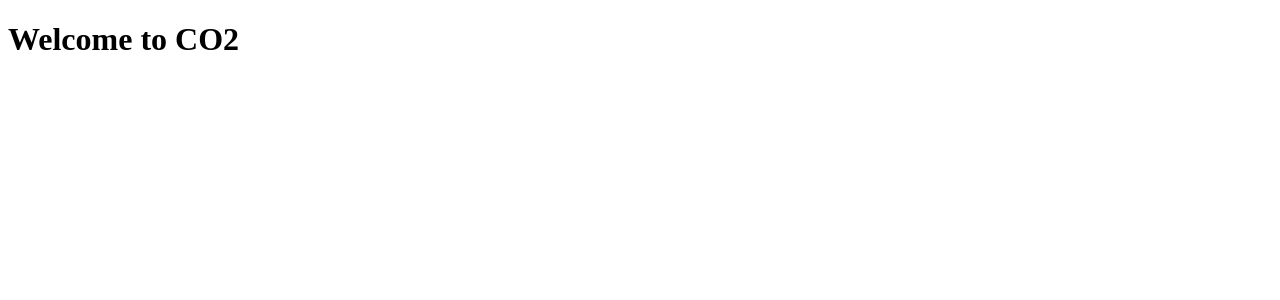
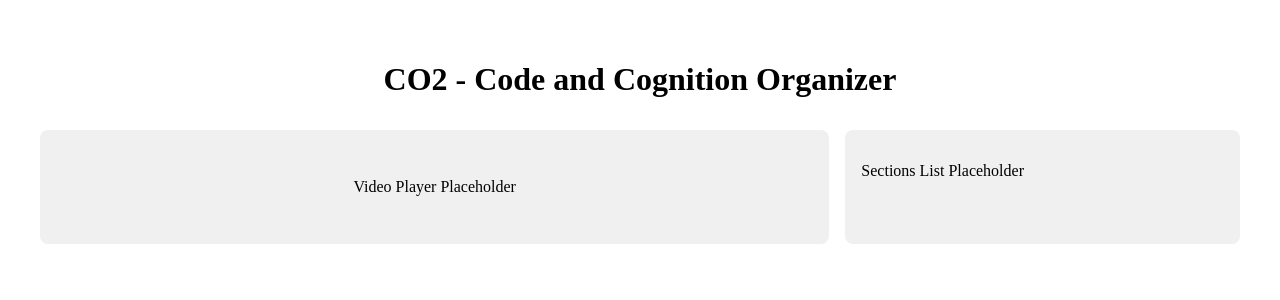
Before and after one commit to andysmith26/co2, a SvelteKit app: page / in a window 1280 px wide. Shown: the top 300 px of the page. Built offline with nearby package versions, Linux system fonts and the light colour scheme.

Commit message:
set up basic project structure

```diff
--- /dev/null
+++ b/src/lib/components/SectionsList.svelte
@@ -0,0 +1,16 @@
+<script>
+	// Empty for now
+</script>
+
+<div class="sections-list">
+	<p>Sections List Placeholder</p>
+</div>
+
+<style>
+	.sections-list {
+		background-color: #f0f0f0;
+		padding: 1rem;
+		border-radius: 0.5rem;
+		margin-top: 1rem;
+	}
+</style>
--- /dev/null
+++ b/src/lib/components/VideoPlayer.svelte
@@ -0,0 +1,16 @@
+<script>
+	// Empty for now
+</script>
+
+<div class="video-player">
+	<p>Video Player Placeholder</p>
+</div>
+
+<style>
+	.video-player {
+		background-color: #f0f0f0;
+		padding: 2rem;
+		border-radius: 0.5rem;
+		text-align: center;
+	}
+</style>
--- a/src/routes/+page.svelte
+++ b/src/routes/+page.svelte
@@ -1 +1,46 @@
-<h1>Welcome to CO2</h1>
+<script>
+	import VideoPlayer from '$lib/components/VideoPlayer.svelte';
+	import SectionsList from '$lib/components/SectionsList.svelte';
+</script>
+
+<main>
+	<h1>CO2 - Code and Cognition Organizer</h1>
+	<div class="container">
+		<VideoPlayer />
+		<SectionsList />
+	</div>
+</main>
+
+<style>
+	main {
+		max-width: 1200px;
+		margin: 0 auto;
+		padding: 2rem;
+	}
+
+	h1 {
+		text-align: center;
+		margin-bottom: 2rem;
+	}
+
+	.container {
+		display: flex;
+		flex-direction: column;
+		gap: 1rem;
+	}
+
+	@media (min-width: 768px) {
+		.container {
+			flex-direction: row;
+		}
+
+		.container :global(.video-player) {
+			flex: 2;
+		}
+
+		.container :global(.sections-list) {
+			flex: 1;
+			margin-top: 0;
+		}
+	}
+</style>
```
Also changed, not shown: src/lib/data/videoData.js (added, +41 -0 lines).
